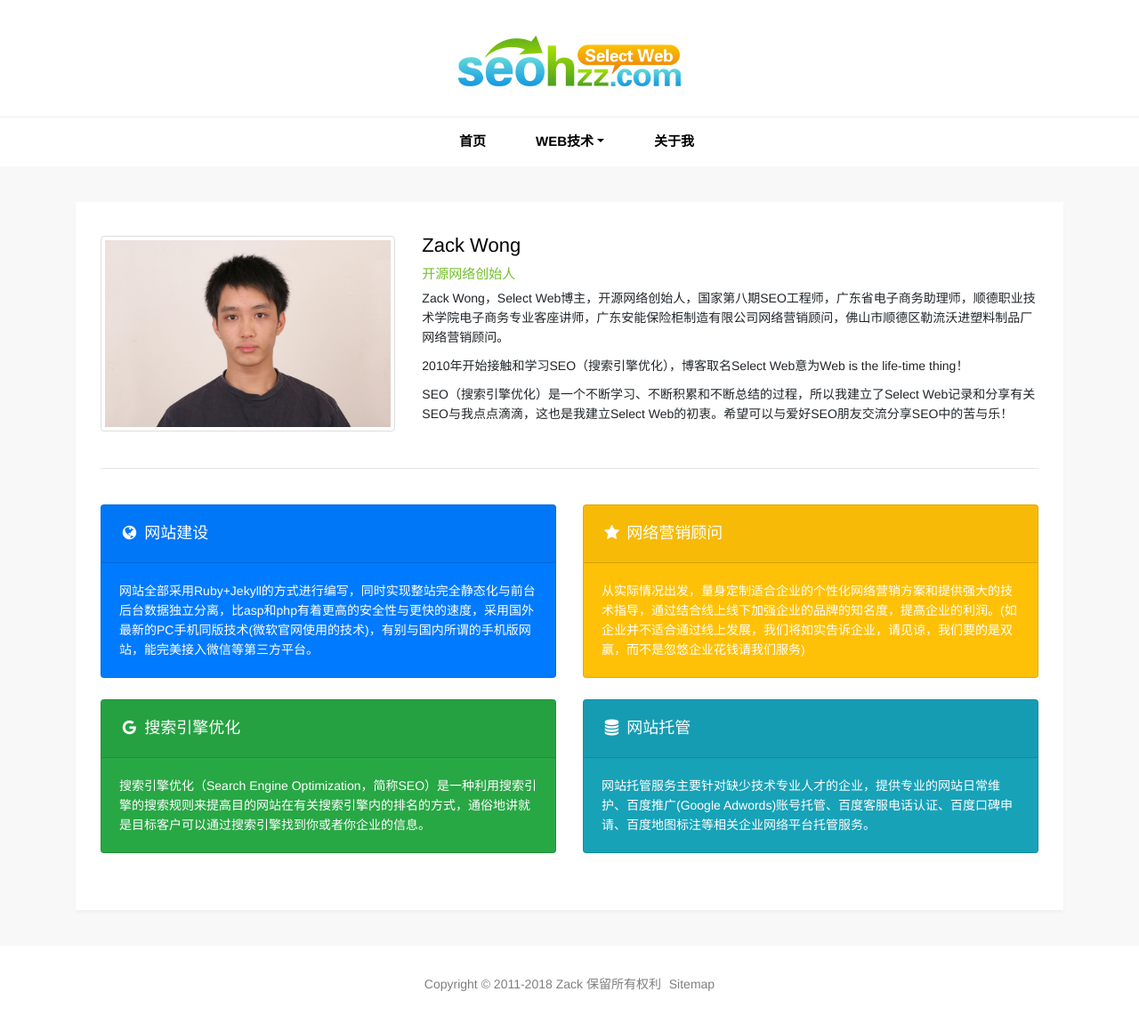
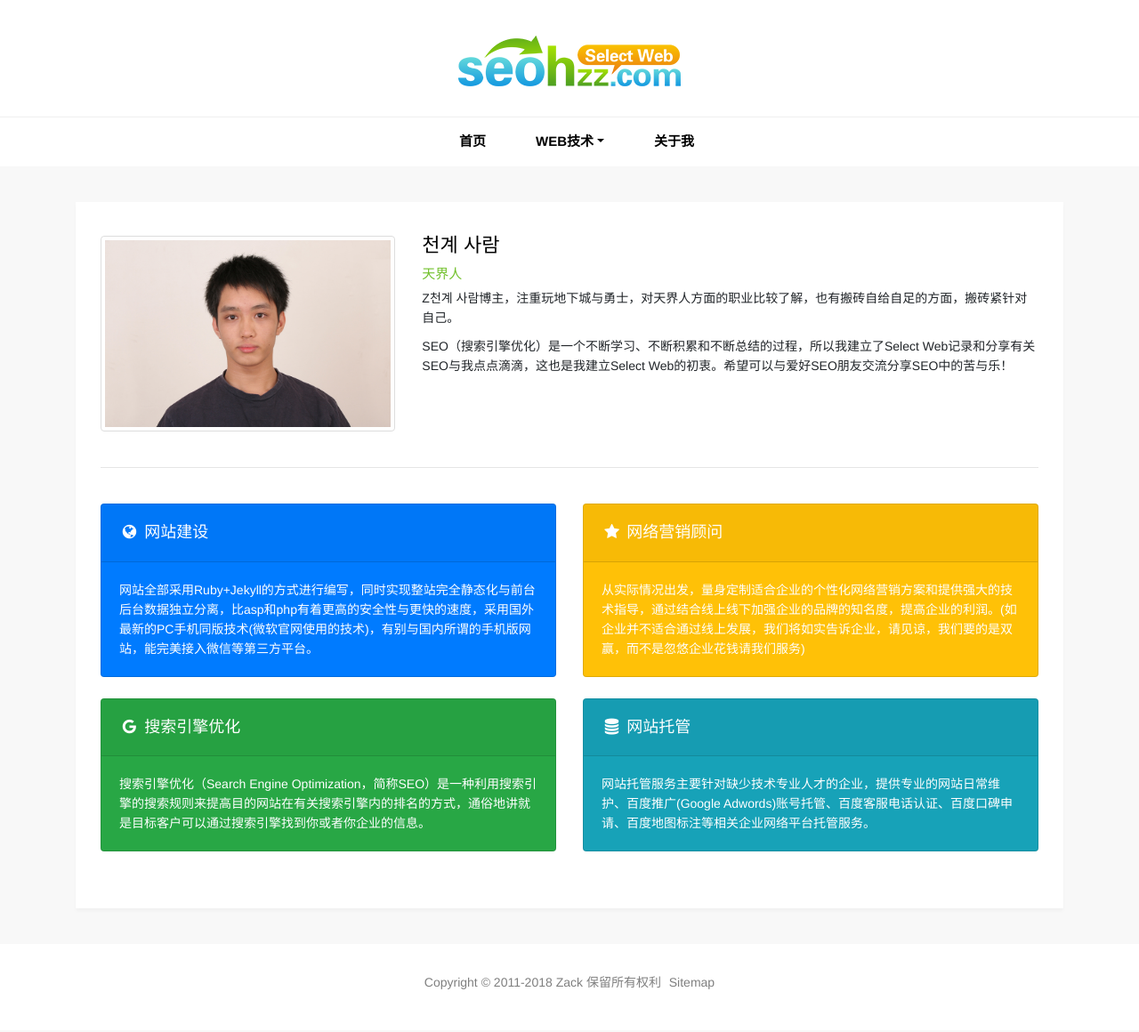
Before and after one commit to Thererisnospoon/Thererisnospoon.github.io, a Jekyll site: the page built from pages/about.html, in a window 1280 px wide. Shown: the whole page at 89% size. Built offline with Jekyll 4.4.1, drawn with Linux system fonts in a browser that asks for light colours.

Commit message:
Update about.html

```diff
--- a/pages/about.html
+++ b/pages/about.html
@@ -12,10 +12,9 @@
         <div class="row">
           <div class="col-md-4 mt-4"><img src="/images/pages/about.jpg" alt="Zack Wong" class="img-thumbnail"></div>
           <div class="col-md-8 mt-4">
-            <p class="post-title">Zack Wong</p>
-            <p class="post-tag">开源网络创始人</p>
-            <p>Zack Wong，Select Web博主，开源网络创始人，国家第八期SEO工程师，广东省电子商务助理师，顺德职业技术学院电子商务专业客座讲师，广东安能保险柜制造有限公司网络营销顾问，佛山市顺德区勒流沃进塑料制品厂网络营销顾问。</p>
-            <p>2010年开始接触和学习SEO（搜索引擎优化），博客取名Select Web意为Web is the life-time thing！</p>
+            <p class="post-title">천계 사람</p>
+            <p class="post-tag">天界人</p>
+            <p>Z천계 사람博主，注重玩地下城与勇士，对天界人方面的职业比较了解，也有搬砖自给自足的方面，搬砖紧针对自己。</p>
             <p>SEO（搜索引擎优化）是一个不断学习、不断积累和不断总结的过程，所以我建立了Select Web记录和分享有关SEO与我点点滴滴，这也是我建立Select Web的初衷。希望可以与爱好SEO朋友交流分享SEO中的苦与乐！</p>
           </div>
           <div class="col-md-12 my-4"><hr></div>
```
